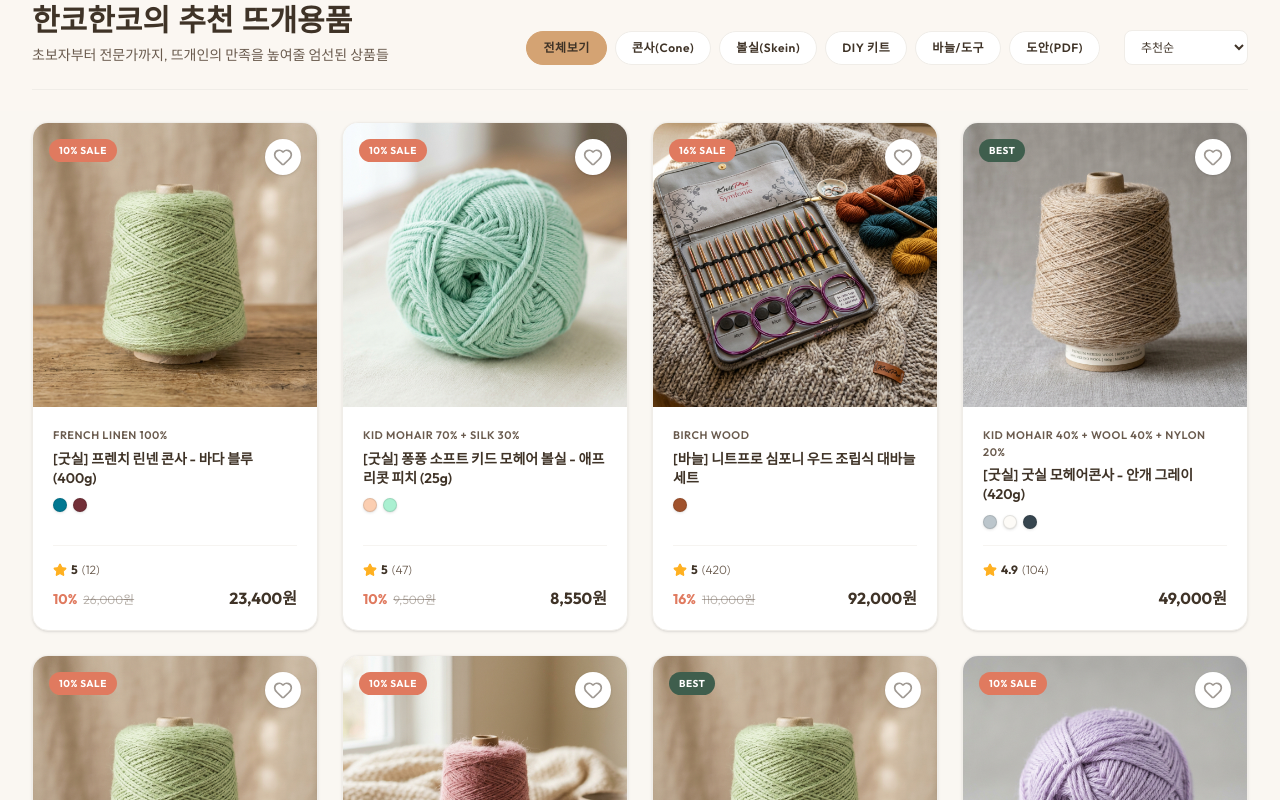
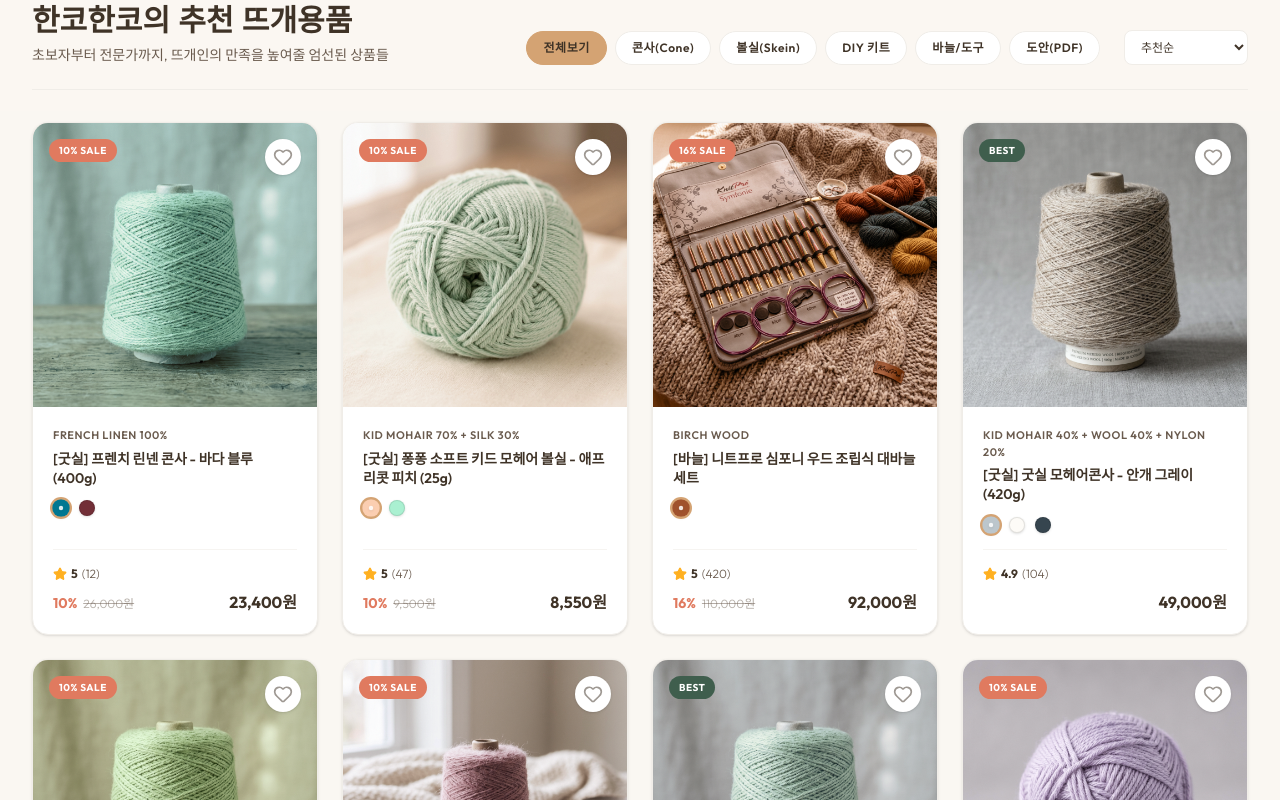
Before and after one commit to ouo971/Han-ko-Han-ko, a Next.js app: page / in a window 1280 px wide. Shown: the part 1160-1960 px from the top of the page. Built offline with nearby package versions, Linux system fonts and the light colour scheme; a web font is replaced by a local one.

Commit message:
feat: implement interactive color selection tinting on cards and in details modal

```diff
--- a/src/app/page.tsx
+++ b/src/app/page.tsx
@@ -32,6 +32,7 @@ export default function Home() {
   const [isCheckoutOpen, setIsCheckoutOpen] = useState(false);
   const [isDetailOpen, setIsDetailOpen] = useState(false);
   const [selectedProductId, setSelectedProductId] = useState<number | null>(null);
+  const [selectedProductColor, setSelectedProductColor] = useState<string | null>(null);
 
   // --- Checkout Success State ---
   const [checkoutSuccess, setCheckoutSuccess] = useState<{
@@ -134,8 +135,9 @@ export default function Home() {
   };
 
   // --- Detail Modal Actions ---
-  const handleProductClick = (id: number) => {
+  const handleProductClick = (id: number, color?: string) => {
     setSelectedProductId(id);
+    setSelectedProductColor(color || null);
     setIsDetailOpen(true);
   };
 
@@ -226,6 +228,7 @@ export default function Home() {
       <ProductDetailModal
         product={activeProduct}
         isOpen={isDetailOpen}
+        initialSelectedColor={selectedProductColor}
         onClose={() => setIsDetailOpen(false)}
         isWishlisted={selectedProductId ? wishlist.includes(selectedProductId) : false}
         onWishlistToggle={handleWishlistToggle}
--- a/src/components/ProductCard.tsx
+++ b/src/components/ProductCard.tsx
@@ -1,13 +1,13 @@
 "use client";
 
-import React from "react";
+import React, { useState } from "react";
 import { Star, Heart, ShoppingCart } from "lucide-react";
 import { Product } from "@/data/products";
 
 interface ProductCardProps {
   product: Product;
   isWishlisted: boolean;
-  onProductClick: (id: number) => void;
+  onProductClick: (id: number, color?: string) => void;
   onWishlistToggle: (id: number) => void;
   onQuickAdd: (id: number, color: string) => void;
 }
@@ -20,6 +20,9 @@ export const ProductCard: React.FC<ProductCardProps> = ({
   onQuickAdd,
 }) => {
   const { id, name, material, price, origPrice, discount, image, rating, reviews, isBest, isNew } = product;
+
+  // Selected color state for card tinting and quick actions
+  const [selectedColorIdx, setSelectedColorIdx] = useState(0);
 
   // Determine badge markup
   let badgeText = "";
@@ -62,7 +65,7 @@ export const ProductCard: React.FC<ProductCardProps> = ({
 
       {/* Product Image & Quick Add */}
       <div
-        onClick={() => onProductClick(id)}
+        onClick={() => onProductClick(id, product.colors[selectedColorIdx])}
         className="relative aspect-square w-full overflow-hidden bg-brand-light cursor-pointer group"
       >
         <img
@@ -72,11 +75,21 @@ export const ProductCard: React.FC<ProductCardProps> = ({
           className="w-full h-full object-cover transition-transform duration-500 group-hover:scale-105"
         />
 
+        {/* Dynamic Color Tint Overlay */}
+        {product.colorHexes && product.colorHexes[selectedColorIdx] && (
+          <div
+            className="absolute inset-0 pointer-events-none transition-all duration-300 mix-blend-color opacity-35"
+            style={{
+              backgroundColor: product.colorHexes[selectedColorIdx],
+            }}
+          />
+        )}
+
         {/* Quick Add Button on Hover */}
         <button
           onClick={(e) => {
             e.stopPropagation();
-            onQuickAdd(id, product.colors[0]);
+            onQuickAdd(id, product.colors[selectedColorIdx]);
           }}
           className="absolute inset-x-4 bottom-4 z-10 bg-brand-dark/90 text-white py-2.5 rounded-full flex items-center justify-center gap-2 text-xs font-semibold shadow-lg opacity-0 translate-y-3 group-hover:opacity-100 group-hover:translate-y-0 transition-all duration-300 hover:bg-brand-primary hover:text-brand-dark"
         >
@@ -86,24 +99,37 @@ export const ProductCard: React.FC<ProductCardProps> = ({
 
       {/* Product Info */}
       <div className="p-5 flex-1 flex flex-col justify-between">
-        <div className="space-y-1.5 cursor-pointer" onClick={() => onProductClick(id)}>
+        <div className="space-y-1.5 cursor-pointer" onClick={() => onProductClick(id, product.colors[selectedColorIdx])}>
           <span className="text-[11px] font-semibold tracking-wider text-brand-dark-muted block uppercase">
             {material}
           </span>
           <h4 className="text-sm font-semibold text-brand-dark line-clamp-2 hover:text-brand-primary transition-colors leading-snug">
             {name}
           </h4>
-          {/* Color Dots */}
+          {/* Color Dots with click selection */}
           {product.colorHexes && product.colorHexes.length > 0 && (
-            <div className="flex gap-1.5 mt-2.5 flex-wrap">
-              {product.colorHexes.map((hex, idx) => (
-                <span
-                  key={idx}
-                  className="w-3.5 h-3.5 rounded-full border border-black/10 inline-block shadow-sm"
-                  style={{ backgroundColor: hex }}
-                  title={product.colors[idx]}
-                />
-              ))}
+            <div className="flex gap-2.5 mt-3 flex-wrap">
+              {product.colorHexes.map((hex, idx) => {
+                const isActive = selectedColorIdx === idx;
+                return (
+                  <button
+                    key={idx}
+                    onClick={(e) => {
+                      e.stopPropagation();
+                      setSelectedColorIdx(idx);
+                    }}
+                    className={`w-4 h-4 rounded-full border shadow-sm cursor-pointer transition-all duration-200 hover:scale-115 relative flex items-center justify-center ${
+                      isActive ? "ring-2 ring-brand-primary border-transparent scale-110" : "border-black/10"
+                    }`}
+                    style={{ backgroundColor: hex }}
+                    title={product.colors[idx]}
+                  >
+                    {isActive && (
+                      <span className="absolute w-1 h-1 rounded-full bg-white opacity-85 shadow" />
+                    )}
+                  </button>
+                );
+              })}
             </div>
           )}
         </div>
--- a/src/components/ProductDetailModal.tsx
+++ b/src/components/ProductDetailModal.tsx
@@ -7,6 +7,7 @@ import { Product } from "@/data/products";
 interface ProductDetailModalProps {
   product: Product | null;
   isOpen: boolean;
+  initialSelectedColor?: string | null;
   onClose: () => void;
   isWishlisted: boolean;
   onWishlistToggle: (id: number) => void;
@@ -17,6 +18,7 @@ interface ProductDetailModalProps {
 export const ProductDetailModal: React.FC<ProductDetailModalProps> = ({
   product,
   isOpen,
+  initialSelectedColor,
   onClose,
   isWishlisted,
   onWishlistToggle,
@@ -30,12 +32,12 @@ export const ProductDetailModal: React.FC<ProductDetailModalProps> = ({
 
   useEffect(() => {
     if (product) {
-      setSelectedColor(product.colors[0]);
+      setSelectedColor(initialSelectedColor || product.colors[0]);
       setQuantity(1);
       setActiveTab("detail");
       setMainImage(product.image);
     }
-  }, [product]);
+  }, [product, initialSelectedColor]);
 
   if (!isOpen || !product) return null;
 
@@ -68,8 +70,17 @@ export const ProductDetailModal: React.FC<ProductDetailModalProps> = ({
         <div className="grid grid-cols-1 md:grid-cols-2 gap-8 md:gap-12 mt-6">
           {/* Left Column: Gallery */}
           <div className="space-y-4">
-            <div className="aspect-square w-full rounded-2xl overflow-hidden bg-brand-light border border-brand-light-gray">
+            <div className="aspect-square w-full rounded-2xl overflow-hidden bg-brand-light border border-brand-light-gray relative">
               <img src={mainImage} alt={product.name} className="w-full h-full object-cover" />
+              {/* Dynamic Color Tint Overlay */}
+              {product.colorHexes && mainImage === product.image && (
+                <div
+                  className="absolute inset-0 pointer-events-none transition-all duration-300 mix-blend-color opacity-35"
+                  style={{
+                    backgroundColor: product.colorHexes[product.colors.indexOf(selectedColor)] || "#ccc",
+                  }}
+                />
+              )}
             </div>
             <div className="flex gap-4">
               <button
```
